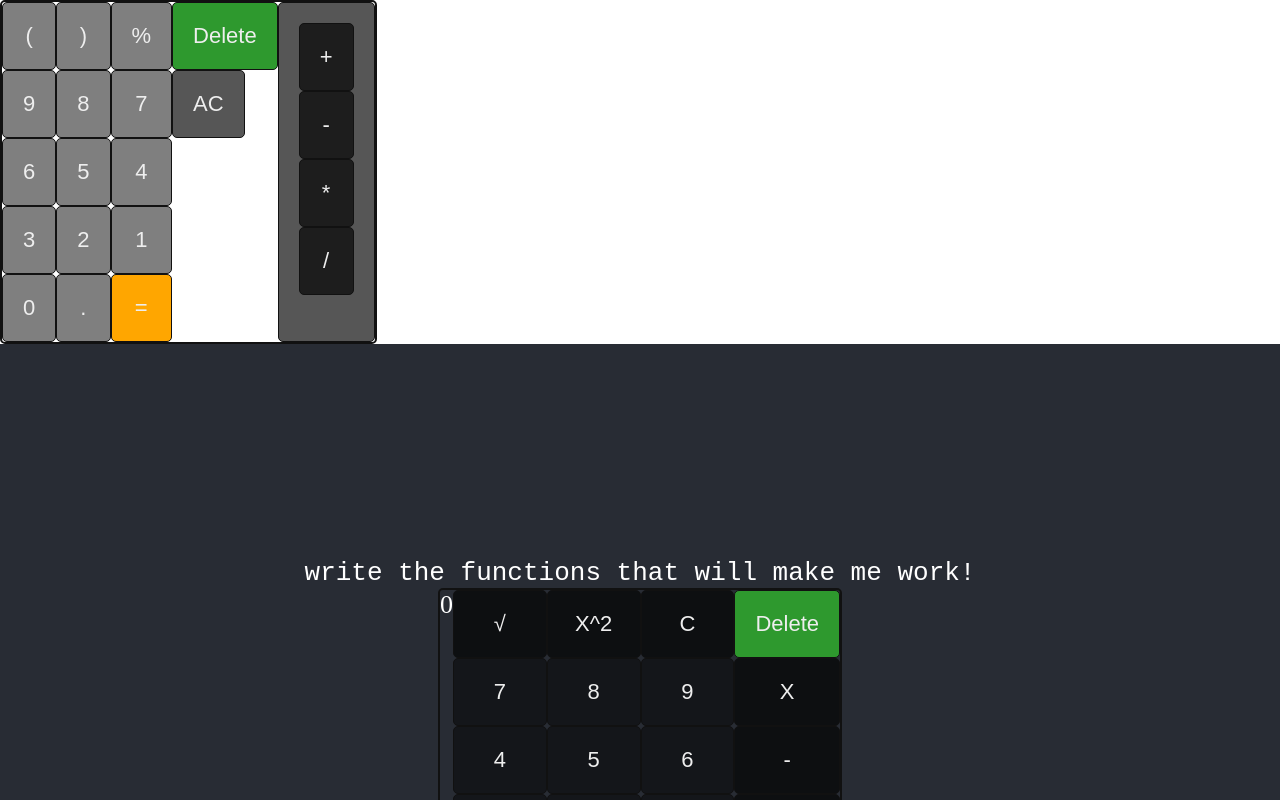
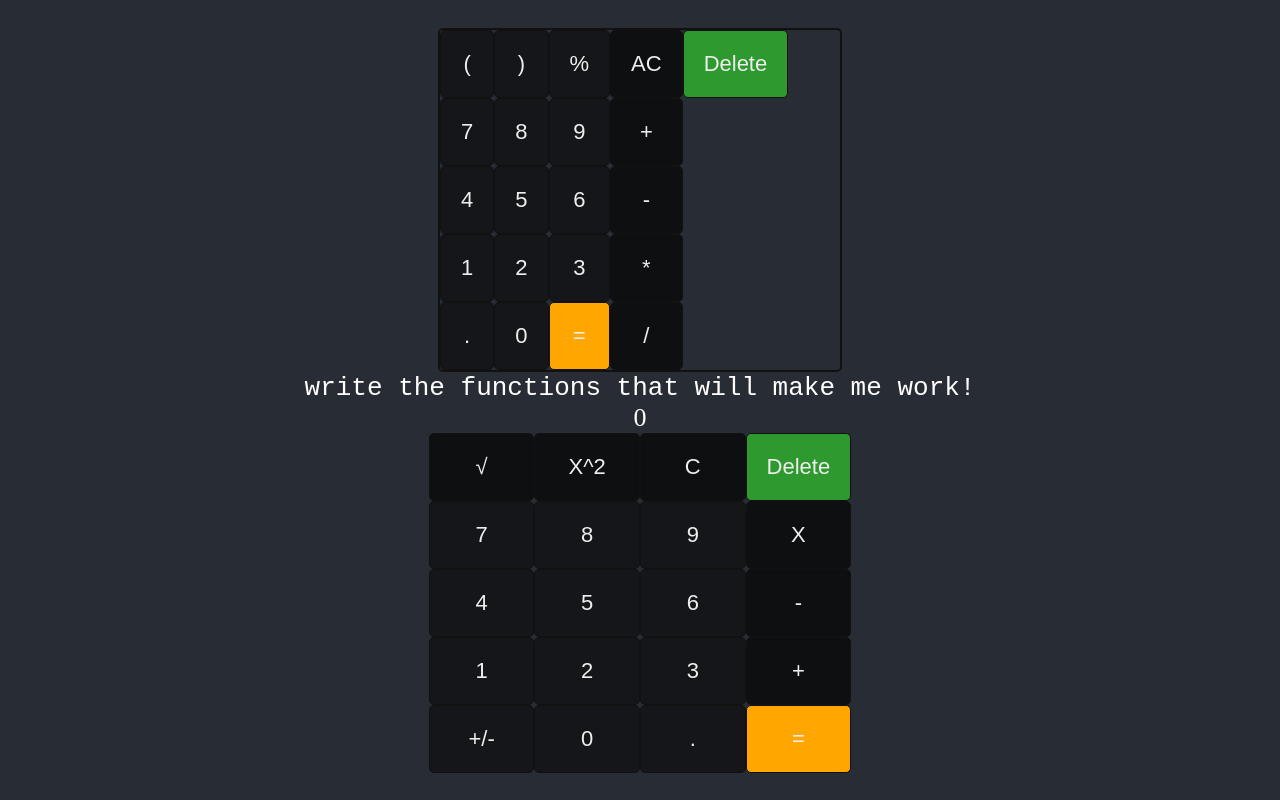
Before and after one commit to zilbers/Challenge-Calculator, a React (Create React App) app: page / in a window 1280 px wide. Shown: the top 800 px of the page. Built offline with nearby package versions, Linux system fonts and the light colour scheme.

Commit message:
Almost fully working Calc

```diff
--- a/src/App.css
+++ b/src/App.css
@@ -4,6 +4,7 @@
 
 .App {
   text-align: center;
+  background-color: #282c34;
 }
 
 .App-header {
@@ -17,7 +18,19 @@
   color: white;
 }
 
-.calculator {
+.calculator{
+display: flex;
+flex-direction: column;
+align-items: center;
+}
+
+.result{
+  height: 10%;
+  color: #eee;
+  font-size: calc(15px + 2vmin);
+}
+
+.calculator-digits {
   display: flex;
   max-width: 400px;
   margin: 0 auto;
--- a/src/App.js
+++ b/src/App.js
@@ -11,6 +11,7 @@ function App() {
   return (
     <div className='App'>
       <header className='App-header'>
+        <Calc />
         <p>
           <code> write the functions that will make me work!</code>
           <div className='calculator'>
--- a/src/components/Calc.js
+++ b/src/components/Calc.js
@@ -7,7 +7,7 @@ function Calc() {
 
   const [input, setInput] = useState('');
   const calcBtns = [];
-  ['(', ')', '%', 9, 8, 7, 6, 5, 4, 3, 2, 1, 0, '.'].forEach((item) => {
+  ['(', ')', '%', 7, 8, 9, 4, 5, 6, 1, 2, 3, '.', 0].forEach((item) => {
     calcBtns.push(
       <button
         className='button number'
@@ -44,27 +44,15 @@ function Calc() {
   );
 
   return (
-    <div className='calculator-buttons'>
-      <div className='calculator'>
-        {' '}
-        <div className='show-input'>{input}</div>
+    <div className='calculator'>
+      <div className='result'>{input}</div>
+      <div className='calculator-digits calculator-buttons'>
         <div className='digits'>{calcBtns}</div>
-        <div className='modifiers subgrid'>
-          {/* clear button */}
-
-          <button
-            className='button delete'
-            onClick={() => setInput(input.substr(0, input.length - 1))}
-          >
-            Delete
-          </button>
-
+        <div className='operations'>
           {/* clear all */}
           <button className='button' onClick={() => setInput('')} value=''>
             AC
           </button>
-        </div>
-        <div className='operations button'>
           {/* add button */}
           <button
             className='button'
@@ -103,6 +91,16 @@ function Calc() {
           </button>
           {/* "=" btn */}
         </div>
+        <div className='modifiers'>
+          {/* clear button */}
+
+          <button
+            className='button delete'
+            onClick={() => setInput(input.substr(0, input.length - 1))}
+          >
+            Delete
+          </button>
+        </div>
       </div>
     </div>
   );
--- a/src/index.js
+++ b/src/index.js
@@ -1,11 +1,9 @@
 import React from "react";
 import ReactDOM from "react-dom";
 import App from "./App";
-import Calc from "./components/Calc";
 
 ReactDOM.render(
   <React.StrictMode>
-    <Calc />
     <App />
   </React.StrictMode>,
   document.getElementById("root")
```
